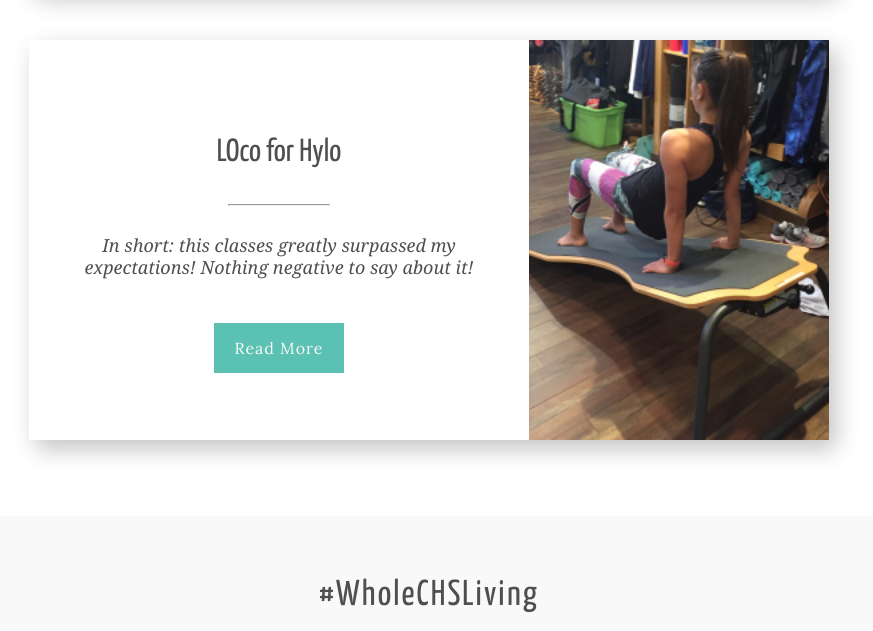
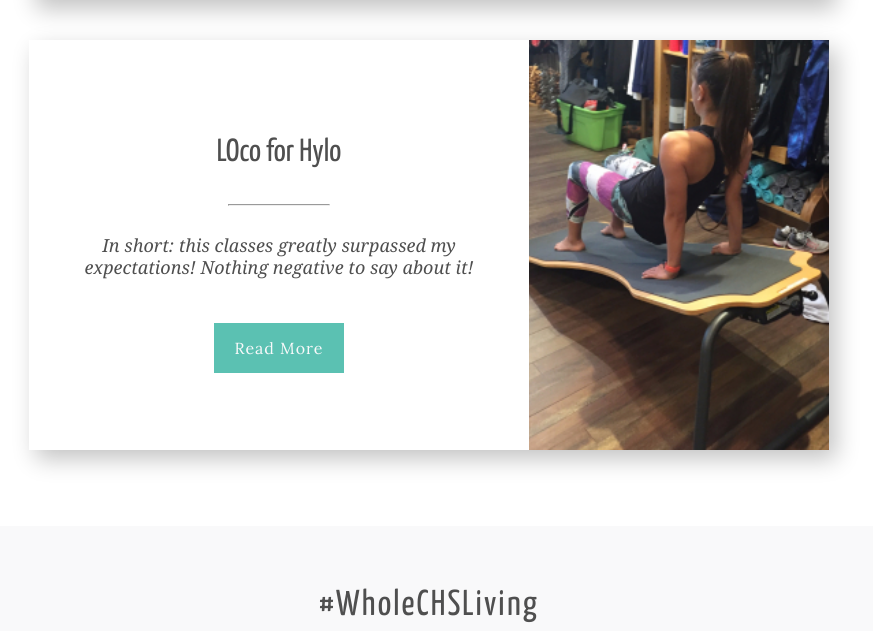
Before and after one commit to dmarooney1105/wholechsliving, a Jekyll site: the page built from index.md, in a window 1280 px wide and 1400 px high, scrolled down 873 px. Shown: the part 270-901 px from the top of the window, without its empty margins (211-1084 px from the left). Built offline with Jekyll 4.4.1, drawn with Linux system fonts in a browser that asks for light colours; nearby versions of some CDN libraries; some web fonts are replaced; grey boxes are pictures that could not be loaded.

Commit message:
Updated '_sass/objects/_components.scss' via CloudCannon

```diff
--- a/_sass/objects/_components.scss
+++ b/_sass/objects/_components.scss
@@ -4,7 +4,7 @@
     list-style-type: none;
     color: $default;
     li:nth-child(2) {
-      margin-top: 50px;
+      margin-top: 40px;
     }
     li {
       background-color: #ffffff;
@@ -42,7 +42,7 @@
     }
     @media all and (min-width:$breakpoint-laptop) {
       li {
-        height: 400px;
+        height: 410px;
         width: 800px;
         display: -webkit-box;
         display: -moz-box;
```
